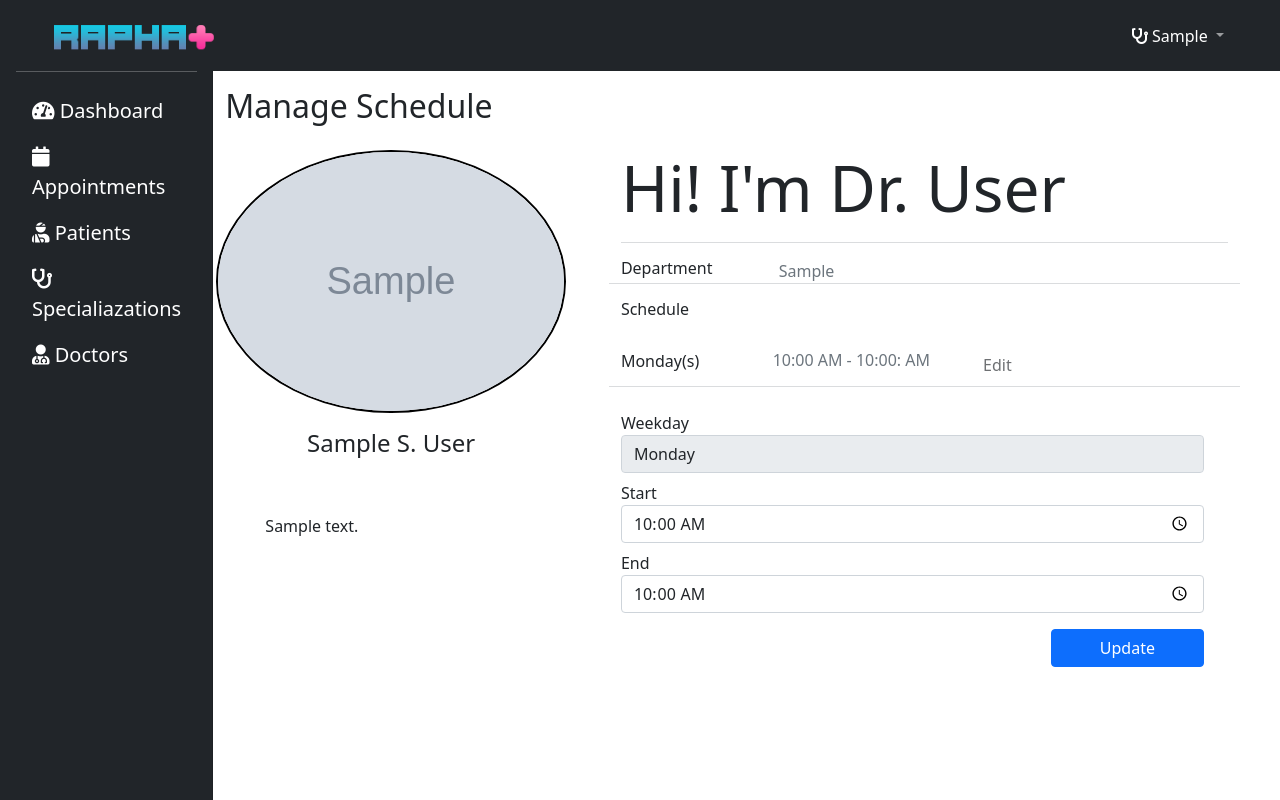
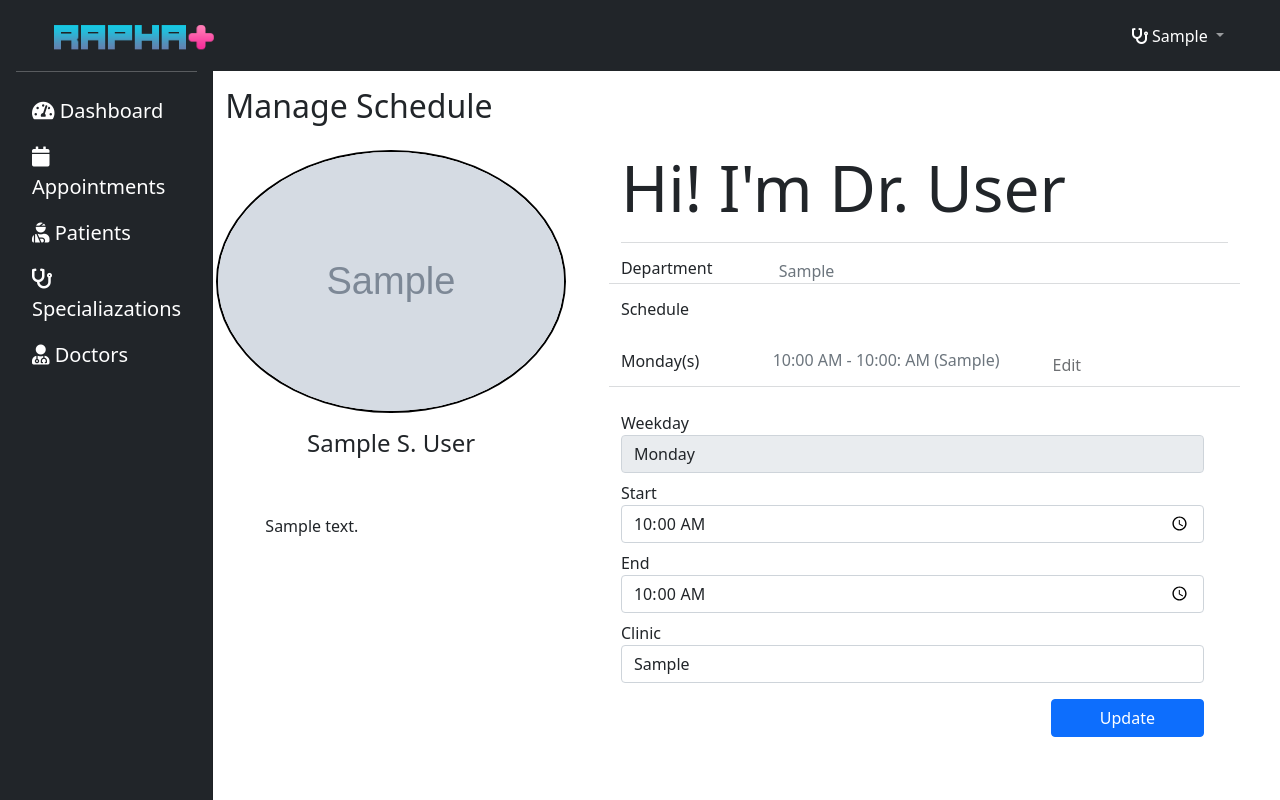
Before and after one commit to dlastnoel/rapha_web, a Django app: page /doctor/schedule/00000000-0000-0000-0000-000000000001 in a window 1280 px wide. Run offline with Django 4.2, Linux system fonts and the light colour scheme; a user stored in the database is signed in; tables that the repository leaves empty hold one stand-in row (values such as "Sample post"); grey boxes marked "Sample" are stand-in pictures; some libraries are stand-ins or nearby versions.

Commit message:
added clinic to schedules and remove username str on models

```diff
--- a/clients/models.py
+++ b/clients/models.py
@@ -13,6 +13,3 @@ class Client(models.Model):
         max_length=11, unique=True, null=True, blank=True)
     code = models.TextField(unique=True, null=True, blank=True)
     created_at = models.DateTimeField(auto_now_add=True, null=True, blank=True)
-
-    def __str__(self):
-        return self.username
--- a/doctors/forms.py
+++ b/doctors/forms.py
@@ -47,7 +47,7 @@ class ScheduleForm(ModelForm):
 
     class Meta:
         model = Schedule
-        fields = ['doctor', 'weekday', 'start', 'end']
+        fields = ['doctor', 'weekday', 'start', 'end', 'clinic']
 
     def __init__(self, *args, **kwargs):
         super(ScheduleForm, self).__init__(*args, **kwargs)
--- a/doctors/models.py
+++ b/doctors/models.py
@@ -51,6 +51,7 @@ class Schedule(models.Model):
     id = models.UUIDField(default=uuid.uuid4, unique=True,
                           primary_key=True, editable=False)
     doctor = models.ForeignKey(Doctor, on_delete=models.CASCADE)
+    clinic = models.CharField(max_length=255, null=True, blank=True)
     weekday = models.CharField(
         max_length=100,  choices=weekday_choices)
     start = models.TimeField(null=True, blank=True)
--- a/doctors/templates/doctors/schedule.html
+++ b/doctors/templates/doctors/schedule.html
@@ -55,7 +55,7 @@
                   <h6 class="mb-0">{{ schedule.weekday }}(s)</h6>
                 </div>
                 <div class="col-sm-9 my-1 text-secondary d-flex justify-content-start">
-                  {{ schedule.start|time:'h:i A'}} - {{ schedule.end|time:'h:i: A'}}
+                  {{ schedule.start|time:'h:i A'}} - {{ schedule.end|time:'h:i: A'}} ({{ schedule.clinic }})
                   {% if schedule.id == active_schedule.id %}
                   <button type="button" class="btn btn-sucess m-0 ms-5 p-1" disabled
                     href="{% url 'edit-schedule' schedule.id %}">Edit</button>
@@ -86,6 +86,10 @@
                       <label for="End">{{ schedule_form.end.label }}</label>
                       {{ schedule_form.end}}
                     </div>
+                    <div class="col-md-12 mt-2">
+                      <label for="Clinic">Clinic</label>
+                      {{ schedule_form.clinic}}
+                    </div>
                     <div class="col-md-12 my-3">
                       <div class="d-flex justify-content-end">
                         <input type="submit" value="Update" class="btn btn-block btn-primary px-5">
```
Also changed, not shown: doctors/migrations/0023_schedule_clinic.py (added).
